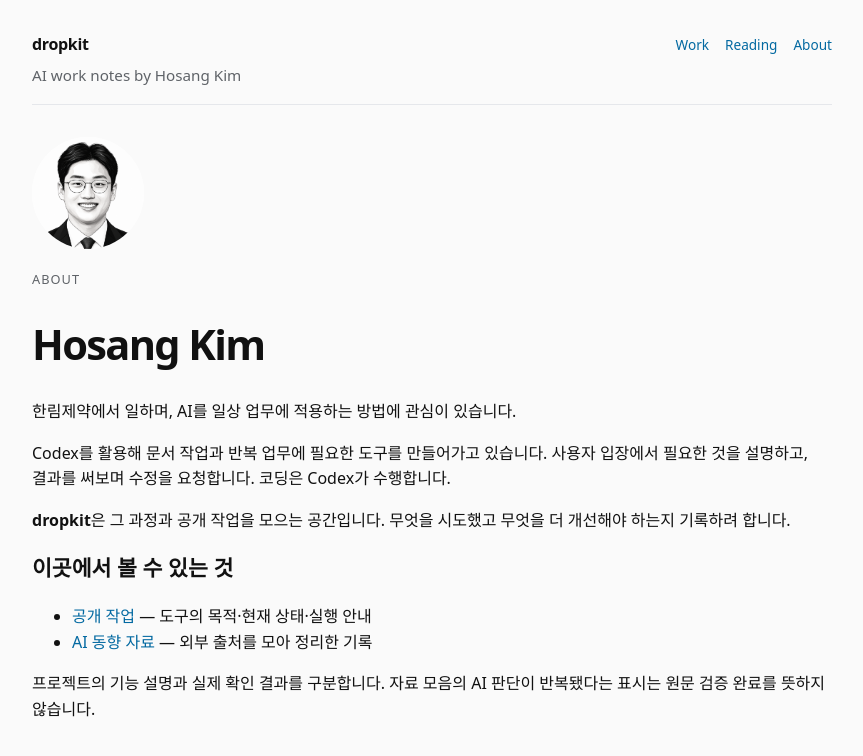
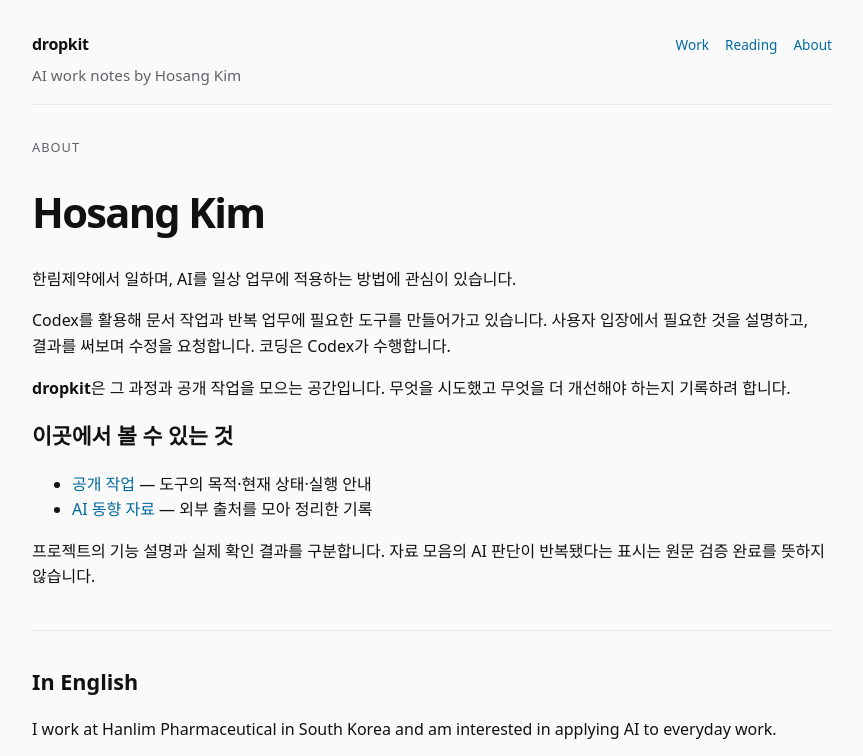
Before and after one commit to Hskim-droid/dropkit.contents, an Astro site: page /about in a window 1280 px wide. Shown: the top 756 px of the page, without its empty margins (208-1071 px from the left). Built offline with nearby package versions, Linux system fonts and the light colour scheme; Astro itself is replaced by a stand-in of ours.

Commit message:
Keep portrait on LinkedIn and use text identity on notes site

```diff
--- a/src/layouts/Base.astro
+++ b/src/layouts/Base.astro
@@ -96,7 +96,6 @@
       h1 { font-size: clamp(1.8rem, 5vw, 2.6rem); line-height: 1.3; letter-spacing: -0.04em; }
       h2 { font-size: 1.35rem; } h3 { font-size: 1.2rem; }
       .hero { padding: 1rem 0 3rem; max-width: 650px; }
-      .portrait { border-radius: 50%; object-fit: cover; object-position: top; background: white; }
       .eyebrow { color: var(--muted); font-size: .8rem; letter-spacing: .08em; text-transform: uppercase; }
       .links { display: flex; flex-wrap: wrap; gap: 1rem 1.5rem; margin-top: 1.5rem; }
       .section { margin: 2.5rem 0; padding-top: 1rem; border-top: 1px solid var(--border); }
--- a/src/pages/about.astro
+++ b/src/pages/about.astro
@@ -2,7 +2,6 @@
 import Base from '../layouts/Base.astro';
 ---
 <Base title="About Hosang Kim · dropkit" description="Codex를 활용해 업무 도구를 만들어가는 Hosang Kim의 기록." lang="ko">
-  <img class="portrait" src="/hosang.png" alt="Hosang Kim의 흑백 일러스트" width="112" height="112" />
   <p class="eyebrow">About</p><h1>Hosang Kim</h1>
   <p>한림제약에서 일하며, AI를 일상 업무에 적용하는 방법에 관심이 있습니다.</p>
   <p>Codex를 활용해 문서 작업과 반복 업무에 필요한 도구를 만들어가고 있습니다. 사용자 입장에서 필요한 것을 설명하고, 결과를 써보며 수정을 요청합니다. 코딩은 Codex가 수행합니다.</p>
--- a/src/pages/index.astro
+++ b/src/pages/index.astro
@@ -3,7 +3,6 @@
 ---
 <Base lang="ko">
   <section class="hero">
-    <img class="portrait" src="/hosang.png" alt="안경을 쓴 Hosang Kim의 흑백 일러스트" width="112" height="112" />
     <p class="eyebrow">Hosang Kim · AI work notes</p>
     <h1>업무에서 필요한 것을<br />AI와 함께 만들어갑니다.</h1>
     <p>Codex를 활용한 문서 작업·업무 자동화 시도와 그 과정의 기록입니다.</p>
```
Also changed, not shown: public/hosang.png (deleted).
